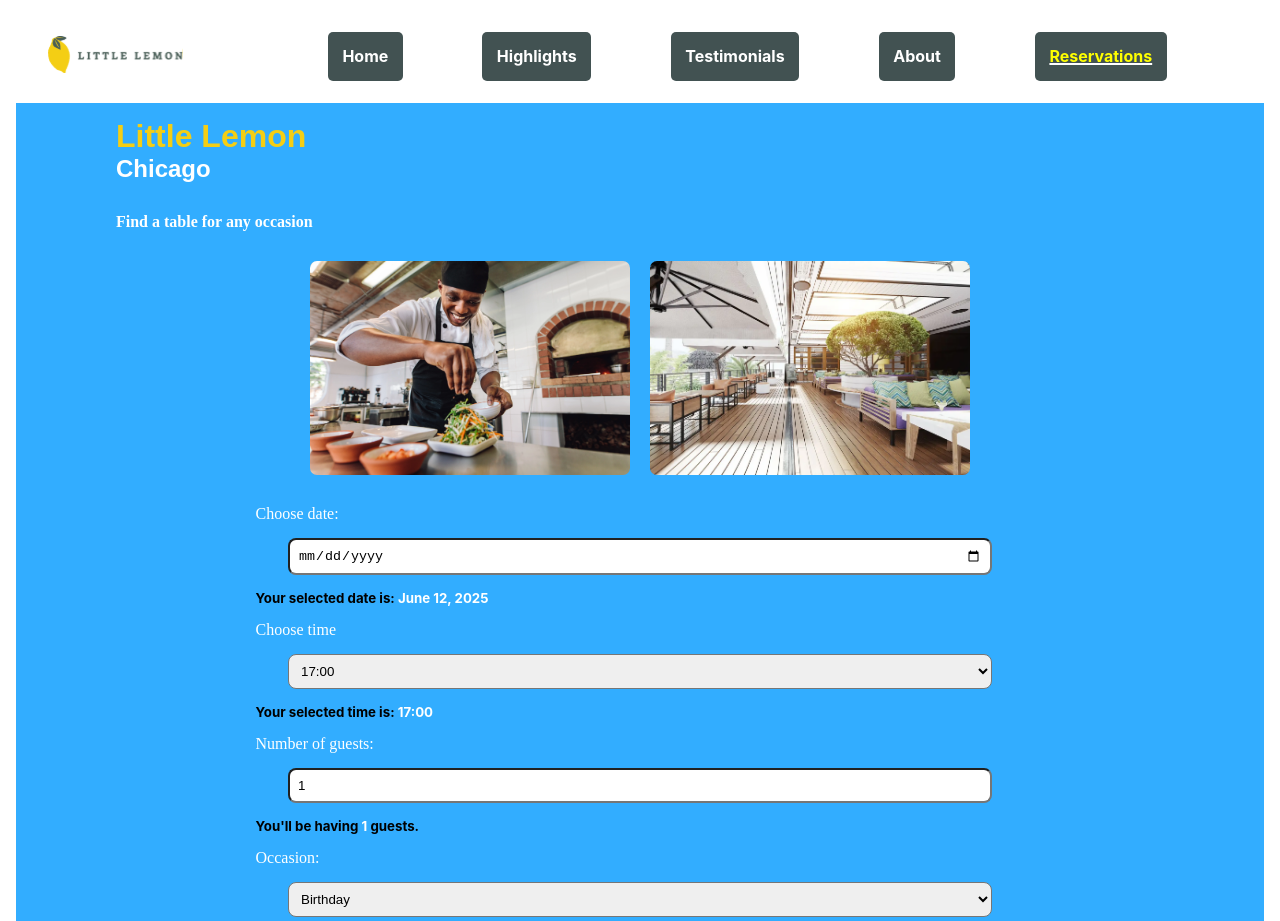
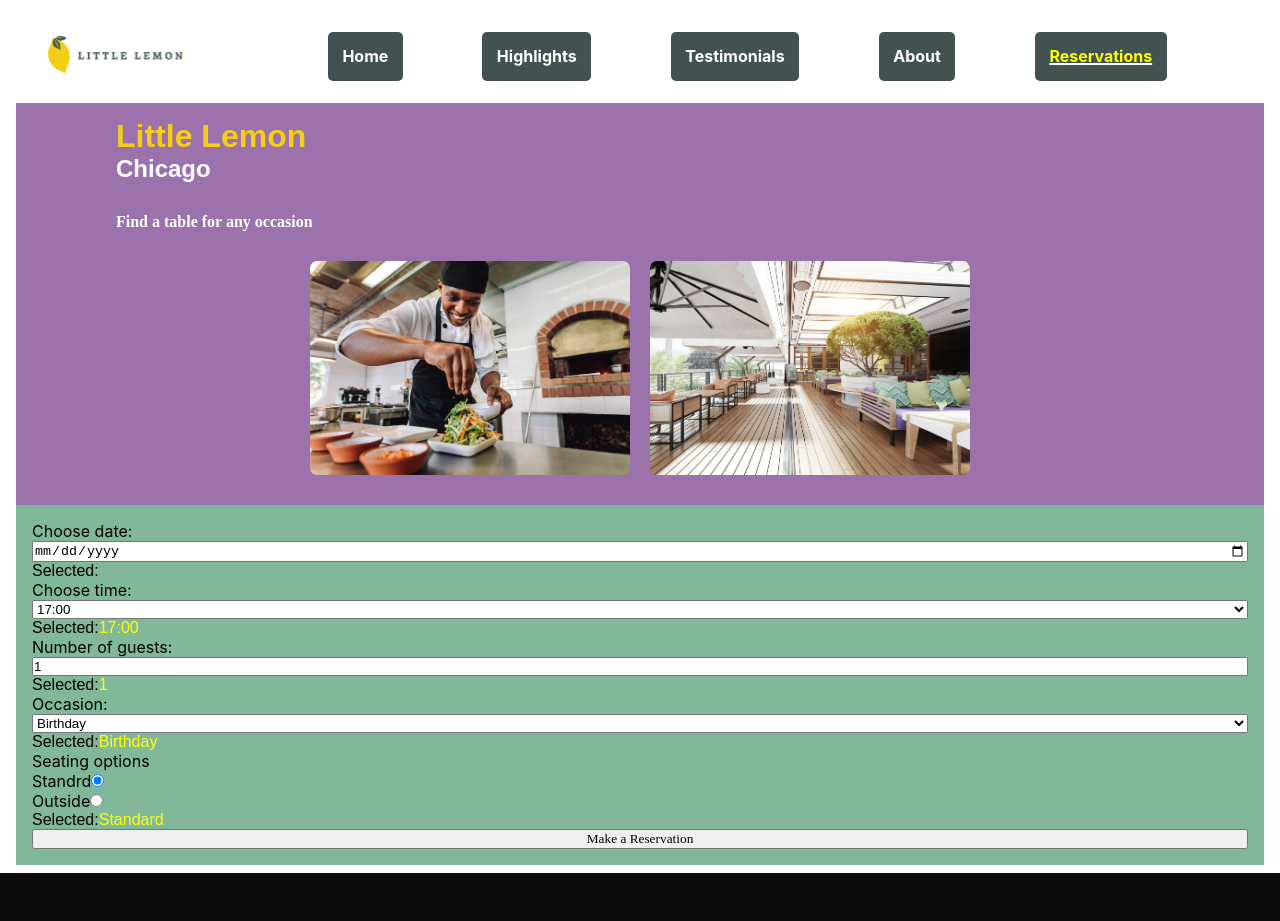
Before and after one commit to Freddsterius/little-lemon, a React (Create React App) app: page /booking in a window 1280 px wide. Shown: the top 921 px of the page. Built offline with nearby package versions, Linux system fonts and the light colour scheme.

Commit message:
upd.: restructured the BookingForm componet, and lifted its state to Main, and used a useReducer hook

```diff
--- a/src/components/booking/bookingForm/BookingForm.js
+++ b/src/components/booking/bookingForm/BookingForm.js
@@ -1,8 +1,125 @@
+import React, { useState } from "react";
+import "./bookingForm.css";
+
+const BookingForm = ({ availableTimes, handleDateChange }) => {
+  const [date, setDate] = useState("");
+  const [time, setTime] = useState("17:00");
+  const [guests, setGuests] = useState(1);
+  const [occasion, setOccasion] = useState("Birthday");
+  const [seatingOption, setSeatingOption] = useState("Standard");
+
+  const onDateChange = (e) => {
+    const selected = e.target.value;
+    setDate(selected);
+    // Propagates the change up to `Main` via the handler
+    handleDateChange(selected);
+  };
+
+  // Form Data submition handler function
+  const handleFormSubmit = (e) => {
+    e.preventDefault();
+    //Submit logic — can send booking object to API or state
+    //console.log({ date, time, guests, occasion });
+  };
+
+  return (
+    <>
+      <form onSubmit={handleFormSubmit}>
+        <label htmlFor="res-date">Choose date:</label>
+        <input type="date" id="res-date" value={date} onChange={onDateChange} />
+        <p>
+          Selected:
+          <span style={{ color: "yellow" }}>{date}</span>
+        </p>
+        <label htmlFor="res-time">Choose time:</label>
+        <select
+          id="res-time"
+          value={time}
+          onChange={(e) => setTime(e.target.value)}
+        >
+          {/* Render availableTimes from props */}
+          {availableTimes.map((time) => (
+            <option key={time} value={time}>
+              {time}
+            </option>
+          ))}
+        </select>
+        <p>
+          Selected:
+          <span style={{ color: "yellow" }}>{time}</span>
+        </p>
+        <label htmlFor="guests">Number of guests:</label>
+        <input
+          type="number"
+          id="guests"
+          min="1"
+          max="10"
+          value={guests}
+          onChange={(e) => setGuests(e.target.value)}
+        />
+        <p>
+          Selected:
+          <span style={{ color: "yellow" }}>{guests}</span>
+        </p>
+        <label htmlFor="occasion">Occasion:</label>
+        <select
+          id="occasion"
+          value={occasion}
+          onChange={(e) => setOccasion(e.target.value)}
+        >
+          <option value="Birthday">Birthday</option>
+          <option value="Engagement">Engagement</option>
+          <option value="Anniversary">Anniversary</option>
+          <option value="Holiday">Holiday</option>
+        </select>
+        <p>
+          Selected:
+          <span style={{ color: "yellow" }}>{occasion}</span>
+        </p>
+
+        <label>Seating options</label>
+        <label htmlFor="standard">
+          Standrd
+          <input
+            type="radio"
+            id="standard"
+            name="seatingOption"
+            value="Standard"
+            checked={seatingOption === "Standard"}
+            onChange={(e) => setSeatingOption(e.target.value)}
+          />
+        </label>
+        <label htmlFor="outside">
+          Outside
+          <input
+            type="radio"
+            id="outside"
+            name="seatingOption"
+            value="Outside"
+            checked={seatingOption === "Outside"}
+            onChange={(e) => setSeatingOption(e.target.value)}
+          />
+        </label>
+        <p>
+          Selected:
+          <span style={{ color: "yellow" }}>{seatingOption}</span>
+        </p>
+
+        <button type="submit">Make a Reservation</button>
+      </form>
+    </>
+  );
+};
+export default BookingForm;
+
+/*
+reserved code 2:
+
 import React, { useState } from "react";
 import "./bookingForm.css";
 
 const BookingForm = ({ availableTimes, dispatch }) => {
-  /* 💀Reservation Date State💀 */
+  // 💀Reservation Date State💀
 
   // Format today's date to YYYY-MM-DD
   const getTodayDate = () => {
@@ -29,7 +146,7 @@
     dispatch({ type: "UPDATE_TIMES", payload: newDate });
   };
 
-  /* 💀Selected time state💀 */
+  // 💀Selected time state💀
   const [selectedTime, setSelectedTime] = useState("17:00");
 
   // Handler for when a time is selected
@@ -37,32 +154,32 @@
     setSelectedTime(e.target.value);
   };
 
-  /* form's initial state declaration */
-  const [formData, setFormData] = useState({
+  // form's initial state declaration
+  const [formData, setformData] = useState({
     numberOfGuests: 1,
     occasion: "Birthday",
     seatingPreference: "",
   });
 
-  /* single event handler */
+  // single event handler
 
   const handleChange = (event) => {
-    setFormData((prevState) => ({
+    setformData((prevState) => ({
       ...prevState,
       [event.target.name]: event.target.value,
     }));
   };
 
-  /*
-  *Alternative single event handler
 
-  const handleChange = (event) => {
-    const { name, value } = event.target;
-    setFormData((prevState) => ({ ...prevState, [name]: value }));
-  };
-*/
+  // Alternative single event handler
 
-  /* form submition handler */
+  // const handleChange = (event) => {
+  //   const { name, value } = event.target;
+  //   setformData((prevState) => ({ ...prevState, [name]: value }));
+  // };
+
+
+  // form submition handler
   const handleSubmit = (e) => {
     e.preventDefault();
     //console.log("All the forms data");
@@ -77,7 +194,7 @@
           id="res-date"
           value={resDate}
           onChange={handleResDateChange}
-          required
+          requiyellow
         />
         <h5>
           Your selected date is:{" "}
@@ -89,7 +206,7 @@
           id="res-time"
           value={selectedTime}
           onChange={handleResTimeChange}
-          required
+          requiyellow
         >
           {Array.isArray(availableTimes) &&
             availableTimes.map((time, index) => (
@@ -113,10 +230,10 @@
           id="guests"
           value={formData.numberOfGuests}
           onChange={handleChange}
-          required
+          requiyellow
         />
         {formData.numberOfGuests > 10 && (
-          <p style={{ color: "red" }}>
+          <p style={{ color: "yellow" }}>
             ⚠Warning: Our maximum capacity for number of guests is 10.
           </p>
         )}
@@ -132,7 +249,7 @@
           name="occasion"
           value={formData.occasion}
           onChange={handleChange}
-          required
+          requiyellow
         >
           <option value="Birthday">Birthday</option>
           <option value="Engagement">Engagement</option>
@@ -184,7 +301,10 @@
 
 export default BookingForm;
 
+*/
+
 /*
+ reserved code 1:
 // BookingForm.js
 import React, { useState } from 'react';
 
@@ -253,5 +373,4 @@
 }
 
 export default BookingForm;
-
 */
--- a/src/components/booking/bookingForm/bookingForm.css
+++ b/src/components/booking/bookingForm/bookingForm.css
@@ -1,4 +1,21 @@
-* {
+*,
+::before,
+::after {
+  padding: 0px;
+  margin: 0px;
+}
+form {
+  padding: 1rem;
+  background-color: rgb(130, 184, 154);
+  display: grid;
+  /* max-width: 15rem;
+  gap: 1.3rem;
+  justify-content: center; */
+}
+
+/*
+old code
+ {
   padding: 0;
   margin: 0;
 }
@@ -25,7 +42,7 @@
   border-radius: 8px;
   width: 55vw;
   justify-self: center; /* to center the form inputs*/
-}
+/*}*/
 /*
 .seating-option {
   padding: 30px 240px;
@@ -56,11 +73,12 @@
   color: white;
 }
 */
+/*
 .radio-option {
   display: flex;
   align-items: center;
-  gap: 8px; /* spacing between label and radio */
-  margin-bottom: 8px;
+  gap: 8px; */ /* spacing between label and radio */
+/* margin-bottom: 8px;
 }
 
 div.letsgo-btn-container {
@@ -86,3 +104,4 @@
   text-decoration: underline;
   font-size: 1rem;
 }
+*/
--- a/src/components/booking/bookingPage/BookingPage.js
+++ b/src/components/booking/bookingPage/BookingPage.js
@@ -4,10 +4,7 @@
 import photo2 from "../../../assets/booking/restaurant.webp";
 import "./bookingPage.css";
 
-const BookingPage = ({
-  availableTimes = { availableTimes },
-  dispatch = { dispatch },
-}) => {
+const BookingPage = ({ availableTimes = [], handleDateChange }) => {
   return (
     <div className="booking-page">
       <div className="native-content-container">
@@ -26,7 +23,10 @@
         </section>
       </div>
 
-      <BookingForm availableTimes={availableTimes} dispatch={dispatch} />
+      <BookingForm
+        availableTimes={availableTimes}
+        handleDateChange={handleDateChange}
+      />
     </div>
   );
 };
--- a/src/components/booking/bookingPage/bookingPage.css
+++ b/src/components/booking/bookingPage/bookingPage.css
@@ -7,7 +7,7 @@
   width: 100%;
 }
 .booking-page {
-  background-color: #32adff;
+  background-color: #9c72ad;
   /*background-color: #014701;*/
   margin: 0 1rem 0.5rem 1rem;
 
--- a/src/components/hero/hero.css
+++ b/src/components/hero/hero.css
@@ -28,19 +28,19 @@
   display: flex;
   justify-content: space-between;
   align-items: center;
-  gap: 5rem;
+  gap: 1rem;
   padding-inline: 1.4rem;
   padding-top: 1rem;
 
   /*small*/
   @media (min-width: 576px) {
-    gap: 6rem;
+    gap: 3rem;
     padding-inline: 4rem;
   }
 
   /*medium*/
   @media (min-width: 768px) {
-    gap: 7rem;
+    gap: 5rem;
     padding-inline: 5rem;
   }
 
--- a/src/components/main/Main.js
+++ b/src/components/main/Main.js
@@ -1,3 +1,67 @@
+import React, { useReducer /* useEffect */ } from "react";
+//import { fetchAPI, submitAPI } from "../../APIs/api";
+import { Routes, Route } from "react-router-dom";
+
+import HomePage from "../homepage/HomePage";
+import BookingPage from "../booking/bookingPage/BookingPage";
+import Hero from "../hero/Hero";
+import Highlights from "../highlights/Highlights";
+import Testimonials from "../testimonials/Testimonials";
+import About from "../about/About";
+//import { type } from "@testing-library/user-event/dist/type";
+
+function initializeTimes() {
+  return ["17:00", "18:00", "19:00", "20:00", "21:00", "22:00"];
+}
+
+function updateTimes(state, action) {
+  switch (action.type) {
+    case "update_times":
+      // replace state with the new availableTimes
+      return action.availableTimes;
+    default:
+      return state;
+  }
+}
+
+const Main = () => {
+  const [availableTimes, dispatch] = useReducer(updateTimes, initializeTimes());
+
+  const handleDateChange = (selectedDate) => {
+    dispatch({
+      type: "update_times",
+      availableTimes: initializeTimes(),
+      date: selectedDate, // include date in action
+    });
+  };
+
+  return (
+    <main>
+      <Routes>
+        <Route path="/" element={<HomePage />} />
+        <Route
+          path="/booking"
+          element={
+            <BookingPage
+              availableTimes={availableTimes}
+              handleDateChange={handleDateChange}
+            />
+          }
+        />
+        <Route path="/hero" element={<Hero />} />
+        <Route path="/highlights" element={<Highlights />} />
+        <Route path="/testimonials" element={<Testimonials />} />
+        <Route path="/about" element={<About />} />
+      </Routes>
+    </main>
+  );
+};
+
+export default Main;
+
+/*
+old code 2
+
 import React, { useReducer, useEffect } from "react";
 import { fetchAPI, submitAPI } from "../../APIs/api";
 import { Routes, Route } from "react-router-dom";
@@ -118,3 +182,56 @@
 
 export default Main;
 */
+
+/*
+old code 1
+
+// Main.js
+import React, { useState, useEffect, useReducer } from "react";
+import BookingForm from "./BookingForm";
+import { fetchAPI } from "./api"; // Assumes fetchAPI is imported
+
+// Reducer to update available times array
+function updateTimes(state, action) {
+  switch (action.type) {
+    case "UPDATE_TIMES":
+      return action.payload; // payload is the array of times
+    default:
+      return state;
+  }
+}
+
+function Main() {
+  // Lifted state: selectedDate in parent
+  const [selectedDate, setSelectedDate] = useState("");
+  // useReducer to hold the times array
+  const [availableTimes, dispatch] = useReducer(updateTimes, []);
+
+  // Fetch available times whenever selectedDate changes
+  useEffect(() => {
+    if (!selectedDate) return;
+    const dateObj = new Date(selectedDate);
+    fetchAPI(dateObj).then((times) => {
+      dispatch({ type: "UPDATE_TIMES", payload: times });
+    });
+  }, [selectedDate]);
+
+  // Handler passed to BookingForm
+  const handleDateChange = (newDate) => {
+    setSelectedDate(newDate);
+  };
+
+  return (
+    <div>
+      <BookingForm
+        selectedDate={selectedDate}
+        onDateChange={handleDateChange}
+        availableTimes={availableTimes}
+      />
+      {/* ...rest of Main component... }
+    </div>
+  );
+}
+
+export default Main;
+*/
```
